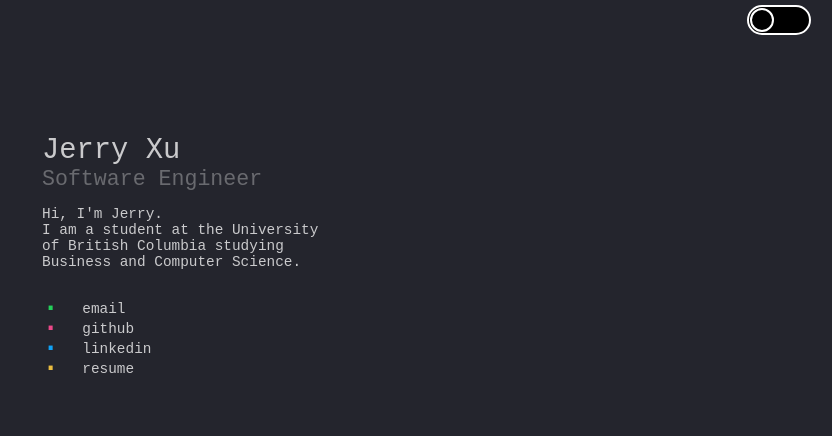
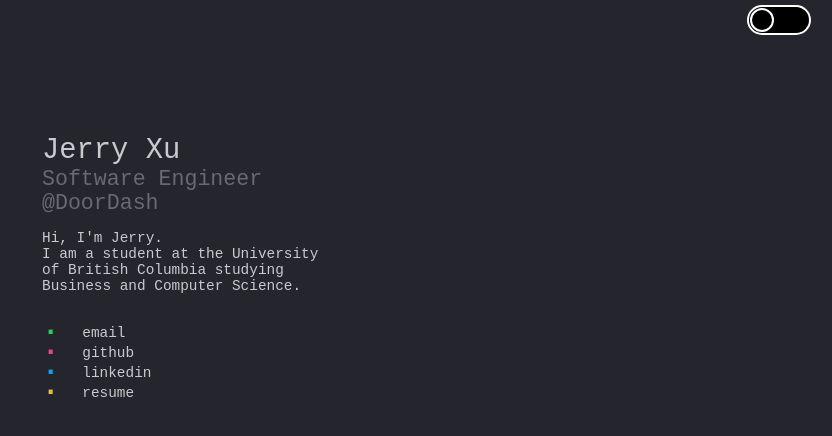
Before and after one commit to jerryxu99/jerryxu99.github.io, a plain HTML site: page index.html in a window 1280 px wide. Shown: the whole page, without its empty margins (448-1280 px from the left). Drawn offline with Linux system fonts and the light colour scheme.

Commit message:
updated resume + doordash

```diff
--- a/index.html
+++ b/index.html
@@ -27,7 +27,7 @@
   <body class="dark-mode">
     <div class="container">
       <h1>Jerry Xu</h1>
-      <h2>Software Engineer</h2>
+      <h2>Software Engineer @DoorDash</h2>
       <p>
         Hi, I'm Jerry. <br />
         I am a student at the University of British Columbia studying Business
```
Also changed, not shown: 1 other file.
